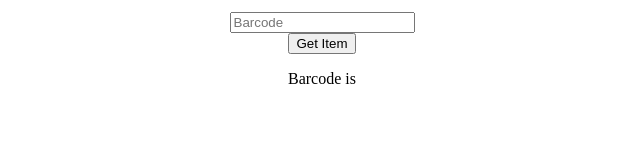
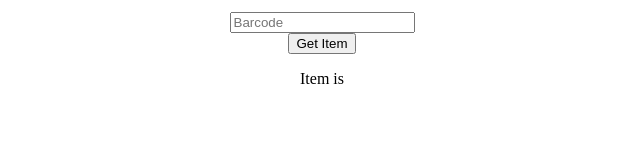
Before and after one commit to jeanbblakely/weeding-app, an Angular app: page / in a window 1280 px wide. Shown: the part 126-286 px from the top of the page, without its empty margins (318-958 px from the left). Built offline with nearby package versions, Linux system fonts and the light colour scheme.

Commit message:
messed with item object; assigning

```diff
--- a/src/app/lazylists/lazylists.component.html
+++ b/src/app/lazylists/lazylists.component.html
@@ -9,4 +9,4 @@
     <button (click)="getItem()">Get Item</button>
 </div>
 
-<p>Barcode is {{barcode}}</p>
+<p>Item is {{item}}</p>
--- a/src/app/lazylists/lazylists.component.ts
+++ b/src/app/lazylists/lazylists.component.ts
@@ -21,9 +21,11 @@ export class LazylistsComponent implements OnInit {
 
   getItem() {
     if (this.barcode != '') {
-      this.apiService.getItem(this.apikey, this.barcode).subscribe(item => { console.log(item); });
+      this.apiService.getItem(this.apikey, this.barcode).subscribe(item => {
+        console.log(item);
+        this.item = item;
+        console.log(this.item, 'item'); });
       this.barcode = '';
-      console.log(this.item, 'item');
     } else {
       console.log('Bad barcode');
     }
```
